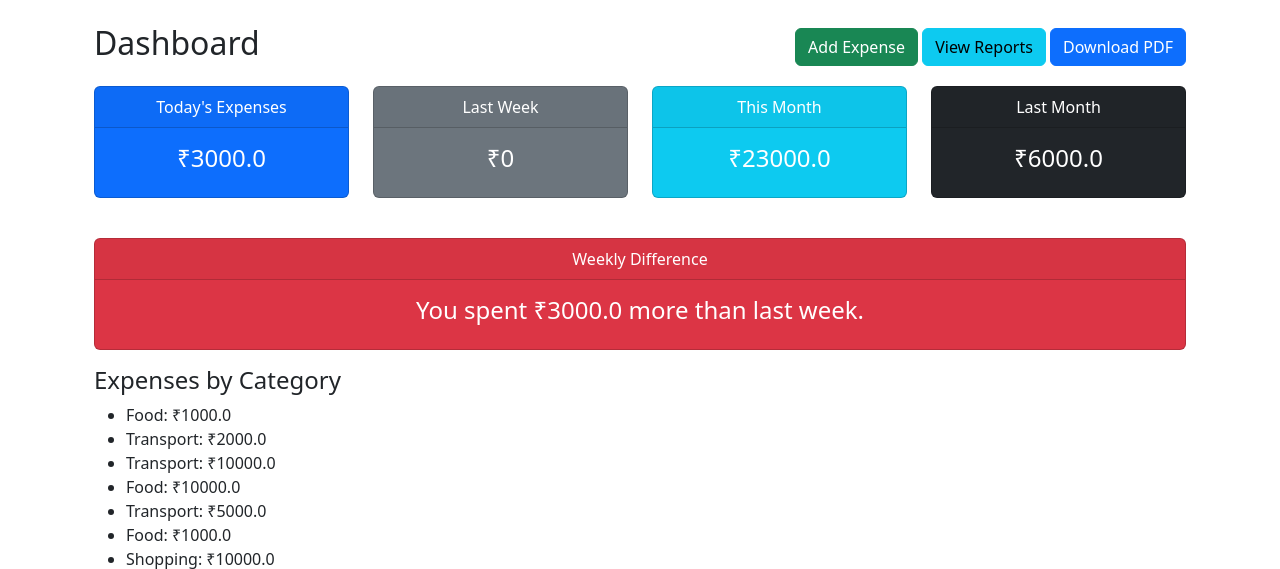
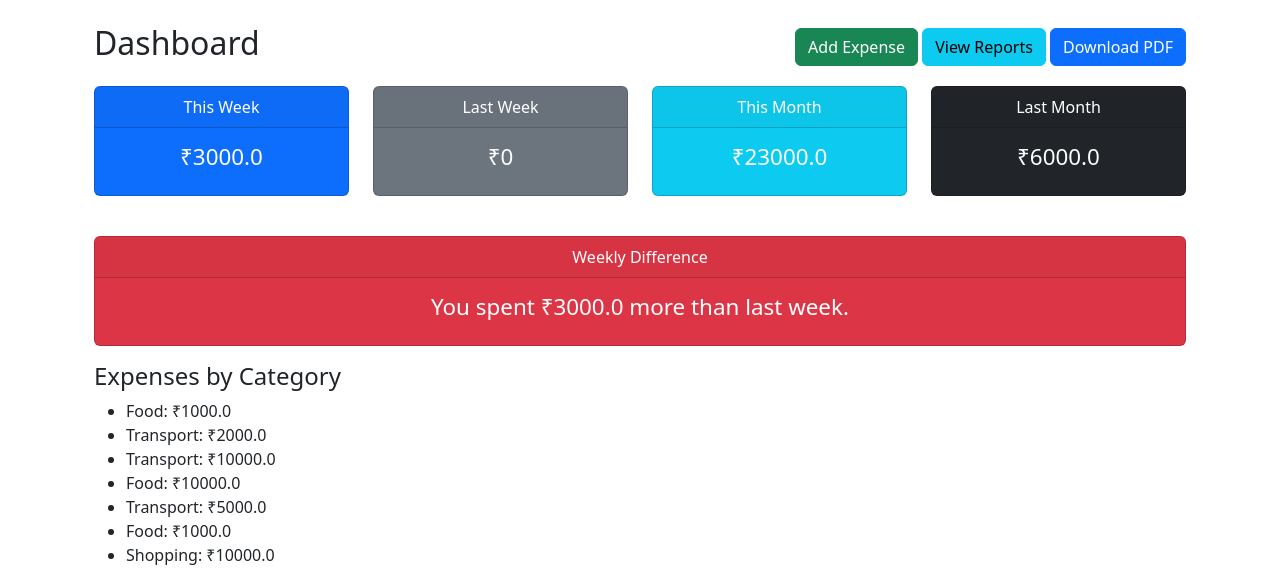
Before and after one commit to utsav0514/Sika_ved, a Django app: page /app/dashboard/ in a window 1280 px wide. Shown: the part 56-625 px from the top of the page. Run offline with Django 5.2, Linux system fonts and the light colour scheme; the first user in the database is signed in; data comes from the database, SQL or seed files in the repository.

Commit message:
updates in views.py

```diff
--- a/core_app/templates/dashboard.html
+++ b/core_app/templates/dashboard.html
@@ -19,9 +19,9 @@
     <div class="row mb-4">
         <div class="col-md-3">
             <div class="card text-white bg-primary mb-3">
-                <div class="card-header">Today's Expenses</div>
+                <div class="card-header">This Week</div>
                 <div class="card-body">
-                    <h5 class="card-title">₹{{ today_total }}</h5>
+                    <h5 class="card-title">₹{{ this_week_total }}</h5>
                 </div>
             </div>
         </div>
@@ -112,11 +112,12 @@
     </table>
 </div>
 
+<!-- Charts -->
 <script src="https://cdn.jsdelivr.net/npm/chart.js"></script>
 <script>
     // Category Pie Chart
-    var ctx1 = document.getElementById('categoryChart').getContext('2d');
-    var categoryChart = new Chart(ctx1, {
+    const ctx1 = document.getElementById('categoryChart').getContext('2d');
+    new Chart(ctx1, {
         type: 'pie',
         data: {
             labels: [{% for c in category_summary %}'{{ c.category__name }}',{% endfor %}],
@@ -135,8 +136,8 @@
     });
 
     // Monthly Bar Chart
-    var ctx2 = document.getElementById('monthlyChart').getContext('2d');
-    var monthlyChart = new Chart(ctx2, {
+    const ctx2 = document.getElementById('monthlyChart').getContext('2d');
+    new Chart(ctx2, {
         type: 'bar',
         data: {
             labels: [{% for m in monthly_summary %}'{{ m.month|date:"M Y" }}',{% endfor %}],
@@ -163,7 +164,7 @@
 canvas { max-width: 600px; margin: 20px auto; display: block; }
 table { margin-top: 20px; }
 .card { text-align: center; }
-.card .card-title { font-size: 1.5rem; }
+.card .card-title { font-size: 1.4rem; }
 </style>
 
 {% endblock %}
--- a/core_app/views.py
+++ b/core_app/views.py
@@ -8,6 +8,8 @@ from django.http import HttpResponse
 from django.template.loader import get_template
 from xhtml2pdf import pisa
 from django.contrib.auth.decorators import login_required
+from django.contrib import messages
+
 
 @login_required(login_url='/login/')
 def dashboard(request):
@@ -19,14 +21,9 @@ def dashboard(request):
     else:
         today = date.today()
 
-    # Today's expenses
-    today_expenses = expenses.filter(date=today)
-    today_total = today_expenses.aggregate(Sum('amount'))['amount__sum'] or 0
-
     # Current week (last 7 days including latest expense date)
     start_of_this_week = today - timedelta(days=6)
-    end_of_this_week = today
-    this_week_expenses = expenses.filter(date__range=[start_of_this_week, end_of_this_week])
+    this_week_expenses = expenses.filter(date__range=[start_of_this_week, today])
     this_week_total = this_week_expenses.aggregate(Sum('amount'))['amount__sum'] or 0
 
     # Previous week (7 days before current week)
@@ -39,28 +36,22 @@ def dashboard(request):
     weekly_difference = this_week_total - last_week_total
     weekly_difference_abs = abs(weekly_difference)
 
-    # Current month
+    # Monthly summary
     start_of_this_month = today.replace(day=1)
-    this_month_expenses = expenses.filter(date__gte=start_of_this_month)
-    this_month_total = this_month_expenses.aggregate(Sum('amount'))['amount__sum'] or 0
+    this_month_total = expenses.filter(date__gte=start_of_this_month).aggregate(Sum('amount'))['amount__sum'] or 0
 
-    # Previous month
     if start_of_this_month.month == 1:
         start_of_last_month = start_of_this_month.replace(year=start_of_this_month.year-1, month=12)
     else:
         start_of_last_month = start_of_this_month.replace(month=start_of_this_month.month-1)
     end_of_last_month = start_of_this_month - timedelta(days=1)
-    last_month_expenses = expenses.filter(date__range=[start_of_last_month, end_of_last_month])
-    last_month_total = last_month_expenses.aggregate(Sum('amount'))['amount__sum'] or 0
+    last_month_total = expenses.filter(date__range=[start_of_last_month, end_of_last_month]).aggregate(Sum('amount'))['amount__sum'] or 0
 
-    # Category and monthly summary
     category_summary = expenses.values('category__name').annotate(total=Sum('amount'))
-    monthly_summary = expenses.annotate(month=TruncMonth('date')) \
-                              .values('month').annotate(total=Sum('amount')).order_by('month')
+    monthly_summary = expenses.annotate(month=TruncMonth('date')).values('month').annotate(total=Sum('amount')).order_by('month')
 
     context = {
         'expenses': expenses,
-        'today_total': today_total,
         'this_week_total': this_week_total,
         'last_week_total': last_week_total,
         'weekly_difference': weekly_difference,
@@ -78,8 +69,15 @@ def add_expense(request):
         form = ExpenseForm(request.POST)
         if form.is_valid():
             expense = form.save(commit=False)
+
+            # Restrict future dates
+            if expense.date > date.today():
+                messages.error(request, "You cannot add expenses for future dates.")
+                return render(request, 'add_expense.html', {'form': form})
+
             expense.user = request.user
             expense.save()
+            messages.success(request, "Expense added successfully.")
             return redirect('dashboard')
     else:
         form = ExpenseForm()
@@ -92,7 +90,14 @@ def edit_expense(request, expense_id):
     if request.method == 'POST':
         form = ExpenseForm(request.POST, instance=expense)
         if form.is_valid():
-            form.save()
+            updated_expense = form.save(commit=False)
+            # Restrict future date while editing
+            if updated_expense.date > date.today():
+                messages.error(request, "You cannot set future dates for expenses.")
+                return render(request, 'edit_expense.html', {'form': form})
+
+            updated_expense.save()
+            messages.success(request, "Expense updated successfully.")
             return redirect('dashboard')
     else:
         form = ExpenseForm(instance=expense)
@@ -103,6 +108,7 @@ def edit_expense(request, expense_id):
 def delete_expense(request, expense_id):
     expense = get_object_or_404(Expense, id=expense_id, user=request.user)
     expense.delete()
+    messages.success(request, "Expense deleted successfully.")
     return redirect('dashboard')
 
 
```
Also changed, not shown: other parts of core_app/templates/dashboard.html (+1 -1 lines), core_app/templates/add_expense.html (+13 -1 lines), db.sqlite3.
